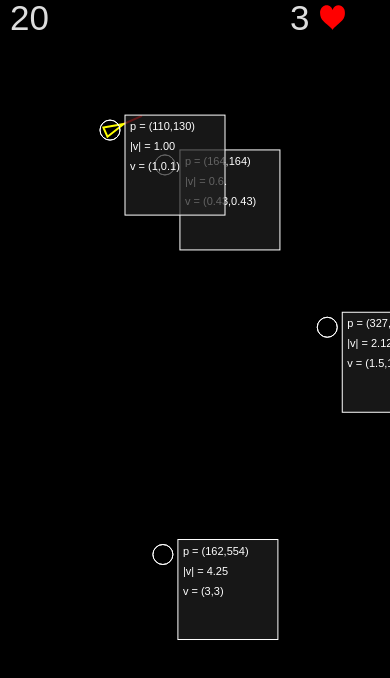
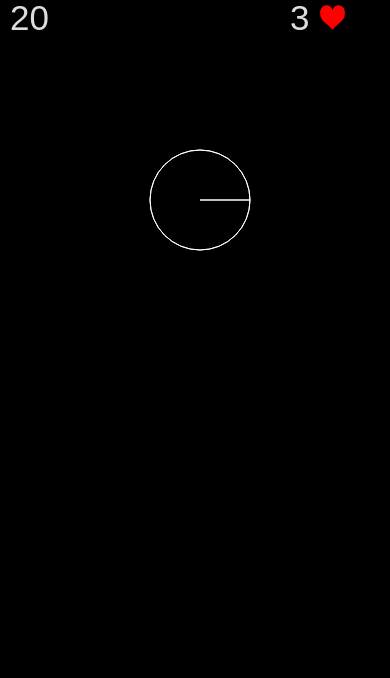
Before and after one commit to leviathan73/first-game, a plain HTML site: page index.html in a window 390 px wide. Drawn offline with Linux system fonts and the light colour scheme.

Commit message:
Lesson 1: Vectors and physics recap

```diff
--- a/index.html
+++ b/index.html
@@ -23,8 +23,9 @@
     <canvas></canvas>
     <div></div>
 </body>
-<script src="js/2dmath.js"></script>
-<script src="js/body2d.js"></script>
+
+<script src="js/2dmath.js"></script> <!-- Biblioteka pomocniecza do operacji na wektorach i punktach -->
+<script src="js/body2d.js"></script> <!-- Biblioteka implementująca fizyke obiektu -->
 <script src="js/statek.js"></script>
 <script src="js/game.js"></script>
 
--- a/js/2dmath.js
+++ b/js/2dmath.js
@@ -48,8 +48,11 @@ class Vector {
     return new Vector(normX, normY);
   }
 
-  multiply(a) {
-    return new Vector(this.x * a, this.y * a);
+  multiply(by) {
+    return new Vector(this.x * by, this.y * by);
+  }
+  divide(by) {
+    return new Vector(this.x / by, this.y / by);
   }
 
   add(v) {
--- a/js/body2d.js
+++ b/js/body2d.js
@@ -1,23 +1,27 @@
 class Body2d {
-  p = new Position(100, 100);
+  p = new Position(0, 0);
   v = new Vector(0, 0);
   a = new Vector(0, 0);
   f = new Vector(0, 0);
+  d = new Vector(1, 0);
   m = 1;
 
   //colisionRadius
   radius = 10;
 
-  constructor(m) {
-    this.m = m;
+  constructor() {
   }
 
   addForce(force) {
     this.f = this.f.add(force);
   }
 
-  applyForce(force) {
-    this.f = force;
+  setForce(x, y) {
+    this.f.x = x;
+    this.f.y = y;
+  }
+  setRadius(r) {
+    this.radius = r;
   }
 
   setPosition(x, y) {
@@ -25,32 +29,34 @@ class Body2d {
     this.p.y = y;
   }
 
+  setDirection(x, y) {
+    this.d.x = x;
+    this.d.y = y;
+  }
+
+  setAcceleration(x, y) {
+    this.a.x = x;
+    this.a.y = y;
+  }
+
   setVelocity(x, y) {
     this.v.x = x;
     this.v.y = y;
   }
 
+  setMass(m) {
+    this.m = m;
+  }
+
   update() {
-    this.a = this.f.multiply(1 / this.m).multiply(0.01);
-    this.v = this.v.add(this.a);
-    if (this.v.magnitude() > 10) this.v = this.v.normalize().multiply(10);
+    var a = this.a.add(this.f.divide(this.m));
+    this.v = this.v.add(a);
     this.p = this.p.add(this.v);
-      if (this.p.y > window.innerHeight) this.p.y = 0
-      if (this.p.y < 0) this.p.y = window.innerHeight;
-      if (this.p.x > window.innerWidth) this.p.x = 0
-      if (this.p.x < 0) this.p.x = window.innerWidth;
-
   }
 
   draw(context) {
     context.save();
     context.beginPath();
-      context.font = "11px sans-serif";
-
-      context.fillStyle='rgba(34,34,34,0.7)';
-
-      context.strokeStyle = "white";
-
     context.arc(
       this.p.x,
       this.p.y,
@@ -60,25 +66,13 @@ class Body2d {
       false
     );
 
+    context.stroke();
+    context.beginPath();
+    context.moveTo(this.p.x, this.p.y);
+    var n = this.d.normalize().multiply(this.radius)
+    context.lineTo(this.p.x + n.x, this.p.y + n.y);
+    context.stroke();
 
-
-      context.fillRect(this.p.x + this.radius + 5, this.p.y - 15, 100, 100);
-      context.strokeRect(this.p.x + this.radius + 5, this.p.y - 15, 100, 100);
-      context.stroke();
-      context.fillStyle = "#FFFFFF";
-      context.fillText(`p = (${Math.floor(this.p.x)},${Math.floor(this.p.y)})`, this.p.x + this.radius + 10, this.p.y);
-      context.fillText(
-        `v = (${Math.floor(this.v.x*100)/100},${Math.floor(this.v.y*100)/100})`,
-        this.p.x + this.radius + 10,
-        this.p.y+40
-      );
-      context.fillText(
-        `|v| = ${Math.floor(this.v.magnitude()*100)/100}.000 `.substring(0,10),
-        this.p.x + this.radius + 10,
-        this.p.y + 20
-      );
-
-      context.stroke();
     context.restore();
   }
 }
--- a/js/game.js
+++ b/js/game.js
@@ -16,9 +16,6 @@ class Gra {
   //bodies
   bodies = [];
 
-  bullets = [];
-  ship = new Statek();
-
   constructor(zycia) {
     this.punktacja = 20;
     if (zycia) this.zycia = zycia;
@@ -33,52 +30,38 @@ class Gra {
     this.zycieImage = new Image(25, 25);
     this.zycieImage.src = "gfx/heart.svg";
 
-    this.bodies.push(new Body2d(2));
-    this.bodies.push(new Body2d(1));
-    this.bodies.push(new Body2d(7));
+    this.body1 = new Body2d();
+    this.body1.setPosition(200, 200);
+    this.body1.setRadius(50);
 
-    for (let body of this.bodies) {
-      body.addForce(new Vector(1, 1));
-    }
+    this.body2 = new Body2d();
+    this.body2.setPosition(200, 200);
+    this.body2.setRadius(50);
+
+    this.bodies.push(this.body1);
+    this.bodies.push(this.body2);
 
     window.addEventListener("mousemove", (e) => {
-      this.ship.setDirectionTo(e.clientX, e.clientY);
+      let vx = e.clientX - this.body2.p.x;
+      let vy = e.clientY - this.body2.p.y;
+      let v = new Vector(vx, vy)
+      v = v.normalize().multiply(2)
+      this.body2.setVelocity(v.x, v.y);
+      this.body2.setDirection(v.x, v.y);
     });
 
+    window.addEventListener("mousedown", (e) => {});
 
-      window.addEventListener("mousedown", (e) => {
-            const f = this.ship.body2d.p
-              .vectorTo(
-                new Point(this.ship.directionToX, this.ship.directionToY)
-              )
-              .normalize()
-              .multiply(4);
+    window.addEventListener("keydown", (e) => {});
 
-          const bullet = new Body2d(0.1)
-          bullet.radius = 2;
-          bullet.setPosition(this.ship.body2d.p.x, this.ship.body2d.p.y);
-        bullet.setVelocity(f.x, f.y);
-        this.bullets.push(bullet)
-    });
-
-    window.addEventListener("keydown", (e) => {
-      const f = this.ship.body2d.p
-        .vectorTo(new Point(this.ship.directionToX, this.ship.directionToY))
-        .normalize()
-        .multiply(10);
-      this.ship.body2d.applyForce(f);
-    });
-
-    window.addEventListener("keyup", (e) => {
-      this.ship.body2d.applyForce(new Vector(0, 0));
-    });
+    window.addEventListener("keyup", (e) => {});
   }
 
   uruchom() {
     this.wyczyscCanvas();
+
     this.animateBodies();
-      this.animateShip();
-      this.animateBullets();
+
     this.wyswietlPunkty();
     this.wyswietlZycia();
   }
@@ -88,18 +71,6 @@ class Gra {
       body.update();
       body.draw(this.context);
     }
-  }
-
-  animateBullets() {
-    for (let b of this.bullets) {
-      b.update();
-      b.draw(this.context);
-    }
-  }
-
-  animateShip() {
-    this.ship.update();
-    this.ship.draw(this.context);
   }
 
   wyswietlPunkty() {
@@ -126,8 +97,8 @@ class Gra {
 const gra = new Gra();
 
 function petlaGry() {
-        gra.uruchom()
-        requestAnimationFrame(petlaGry);
+  gra.uruchom();
+  requestAnimationFrame(petlaGry);
 }
 
-petlaGry()
+petlaGry();
```
Lines whose indentation alone changed are shown as unchanged.
